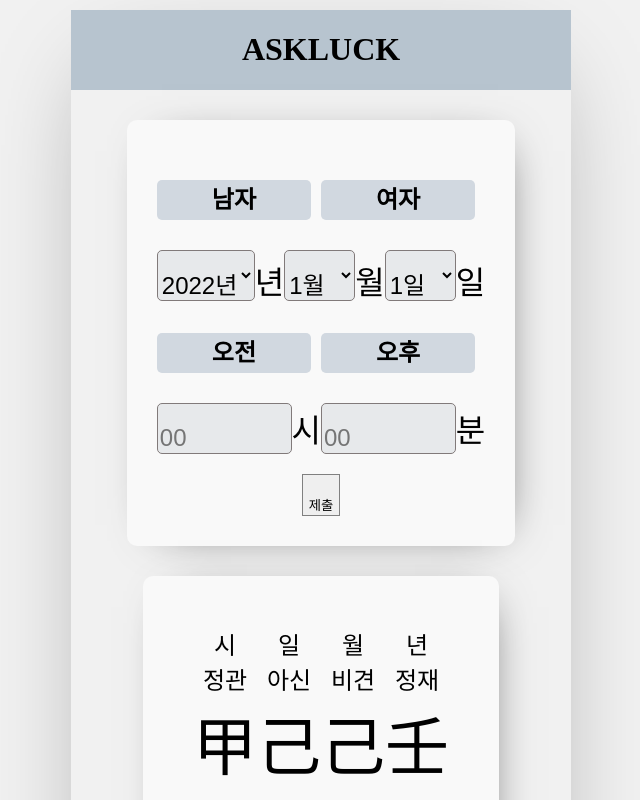
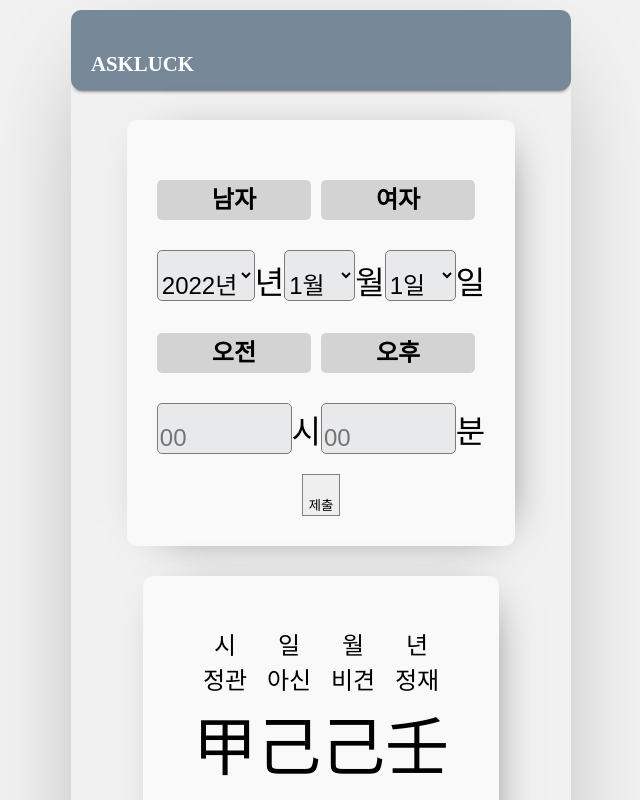
Before and after one commit to seni95/askLuck, a React (Create React App) app: page / in a window 1280 px wide. Shown: the top 800 px of the page, without its empty margins (319-959 px from the left). Built offline with nearby package versions, Linux system fonts and the light colour scheme; a web font is replaced by a local one.

Commit message:
revised css

```diff
--- a/src/components/header/header.jsx
+++ b/src/components/header/header.jsx
@@ -5,6 +5,8 @@ const Header = () => {
   return (
     <header>
         <h1>ASKLUCK</h1>
+        <nav>
+        </nav>
     </header>
   )
 }
--- a/src/components/header/header.module.css
+++ b/src/components/header/header.module.css
@@ -1,16 +1,23 @@
 header{
-  background-color: #B7C4CF;
+  background-color:lightslategray;
   /* background: linear-gradient(0deg, rgba(137,138,166,1) 0%, rgba(201,187,207,1) 100%); */
+  color:white;
     display: flex;
+    border-radius: 10px;
   /* box-shadow: 0px 10px 11px -3px rgba(0,0,0,0.75); */
   /* color:white; */
+  box-shadow: 0 4px 4px -4px black;
+  height:80px;
+  align-items: flex-end;
+  padding-left:20px;
 }
 
 
 header *{
-    flex-grow: 1;
+    /* flex-grow: 1; */
+
 }
 
 h1{
-text-align: center;
+  font-size: 1.3rem;
 }
--- a/src/components/input_birthday/input_birthday.jsx
+++ b/src/components/input_birthday/input_birthday.jsx
@@ -125,15 +125,33 @@ const InputBirthday = (props) => {
     //다시 스트링으로 변환시켜서 넘겨줘야한다.
     let checkHour = Number(transHour);
     const checkMinutes = Number(tranMinutes);
+    const checkGender = inputGender.current.value;
+
+    if(checkGender==undefined){
+      return alert('남성인가요? 여성인가요?');
+    }
+
+    if(checkAmPm==undefined){
+      return alert('오전인가요? 오후인가요?');
+    }
 
 
     let calHour = "";
     if (checkAmPm == "오전") {
-      calHour = "0" + checkHour.toString();
-    } else {
+      if(checkHour<10){
+        calHour = "0" + checkHour.toString();
+      //09,08 시스템으로 만듦
+      }else{
+        calHour = checkHour.toString();
+      }
+
+    } else if(checkAmPm == "오후"){
       checkHour += 12
+      //오후일때만 12를 더해서 24시간 시스템으로 만듦
       calHour = checkHour.toString();
     }
+
+
     let calMin = "";
     if (checkMinutes < 10) {
       calMin = "0" + checkMinutes.toString();
--- a/src/components/input_birthday/input_birthday.module.css
+++ b/src/components/input_birthday/input_birthday.module.css
@@ -31,7 +31,6 @@
 h2{
     display: inline-block;
     text-align: center;
-    font-size: 10rem;
 }
 
 .container *{
@@ -74,7 +73,8 @@ input[type="button"]{
     transition: all 0.2s ;
     cursor: pointer;
     border:none;
-    background-color: #d1d8e0;
+    background-color:lightgrey;
+    color: black;
 
 }
 
--- a/src/components/logic/logic.js
+++ b/src/components/logic/logic.js
@@ -298,6 +298,11 @@ class Logic{
             let arrNum = Math.floor(hour / 2);
             if (hour % 2 == 1) {
                 arrCheck = minutes < 30 ? arrNum : ++arrNum;
+
+                //arrCheck 값이 12가 되어서 배열을 넘어가는 경우가 발생하지 않도록
+                if(arrCheck>11){
+                    arrCheck=0;
+                }
             }else{
                 arrCheck = arrNum;
             }
@@ -323,6 +328,12 @@ class Logic{
             let arrNum = Math.floor(hour / 2);
             if (hour % 2 == 1) {
                 arrCheck = minutes < 30 ? arrNum : ++arrNum;
+
+                //arrCheck 값이 12가 되어서 배열을 넘어가는 경우가 발생하지 않도록
+                if(arrCheck>11){
+                    arrCheck=0;
+                }
+
             } else{
                 arrCheck=arrNum;
             }
```
